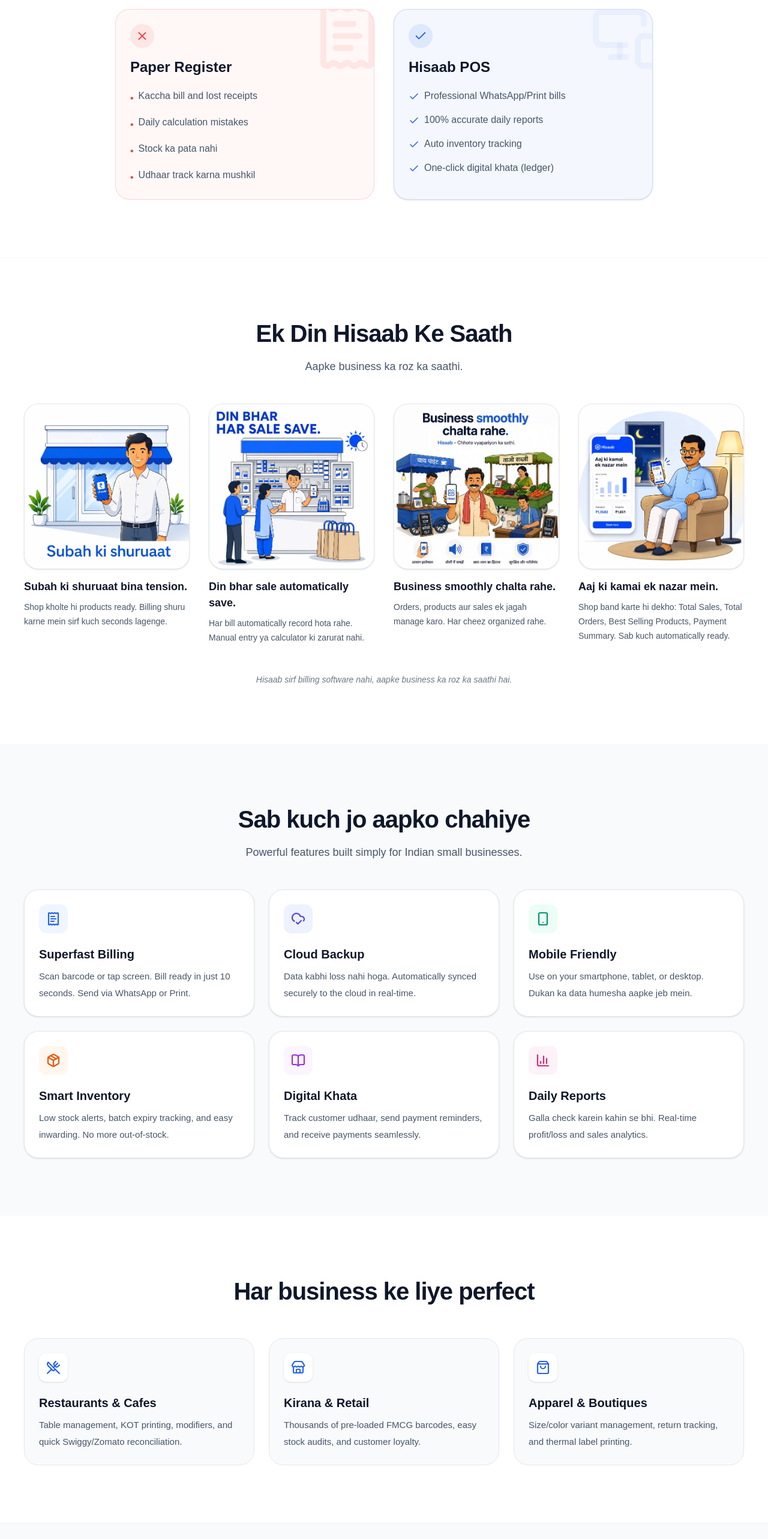
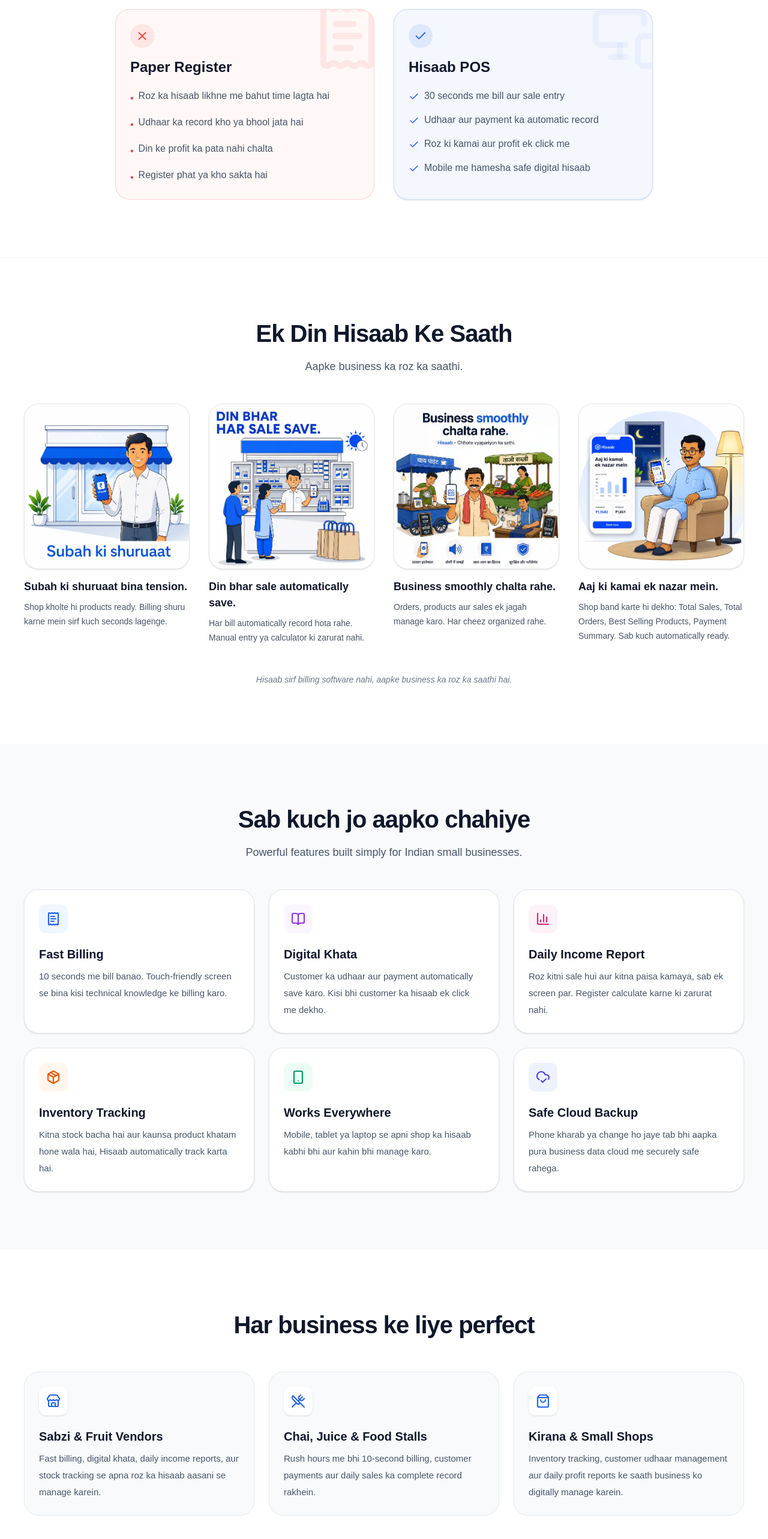
Before and after one commit to nikhilrana13/Hisaab-Free-POS-Business-Management-Platform-for-Small-Businesses, a Next.js app in the folder frontend/: page / in a window 1280 px wide. Shown: the part 1619-4185 px from the top of the page at 60% size. Built offline with nearby package versions, Linux system fonts and the light colour scheme.

Commit message:
feat: Update Comparison, Features, and Solutions sections with localized content and improved descriptions

```diff
--- a/frontend/src/components/home/ComparisonSection.jsx
+++ b/frontend/src/components/home/ComparisonSection.jsx
@@ -35,22 +35,22 @@
             <ul className="space-y-4 font-medium text-[#475569]">
               <li className="flex items-start gap-2">
                 <span className="mt-1 text-[#ef4444]">•</span>
-                Kaccha bill and lost receipts
+                Roz ka hisaab likhne me bahut time lagta hai
               </li>
 
               <li className="flex items-start gap-2">
                 <span className="mt-1 text-[#ef4444]">•</span>
-                Daily calculation mistakes
+                  Udhaar ka record kho ya bhool jata hai
               </li>
 
               <li className="flex items-start gap-2">
                 <span className="mt-1 text-[#ef4444]">•</span>
-                Stock ka pata nahi
+                 Din ke profit ka pata nahi chalta
               </li>
 
               <li className="flex items-start gap-2">
                 <span className="mt-1 text-[#ef4444]">•</span>
-                Udhaar track karna mushkil
+                Register phat ya kho sakta hai
               </li>
             </ul>
           </div>
@@ -76,7 +76,7 @@
                   size={18}
                   className="mt-1 shrink-0 text-[#2563eb]"
                 />
-                Professional WhatsApp/Print bills
+                 30 seconds me bill aur sale entry
               </li>
 
               <li className="flex items-start gap-2">
@@ -84,7 +84,7 @@
                   size={18}
                   className="mt-1 shrink-0 text-[#2563eb]"
                 />
-                100% accurate daily reports
+              Udhaar aur payment ka automatic record
               </li>
 
               <li className="flex items-start gap-2">
@@ -92,7 +92,7 @@
                   size={18}
                   className="mt-1 shrink-0 text-[#2563eb]"
                 />
-                Auto inventory tracking
+                  Roz ki kamai aur profit ek click me
               </li>
 
               <li className="flex items-start gap-2">
@@ -100,7 +100,7 @@
                   size={18}
                   className="mt-1 shrink-0 text-[#2563eb]"
                 />
-                One-click digital khata (ledger)
+               Mobile me hamesha safe digital hisaab
               </li>
             </ul>
           </div>
--- a/frontend/src/components/home/FeaturesSection.jsx
+++ b/frontend/src/components/home/FeaturesSection.jsx
@@ -1,55 +1,53 @@
-"use client";
-
 import {ReceiptText,CloudCheck,Smartphone,Package,BookOpen,BarChart3,} from "lucide-react";
 
 const features = [
-  {
-    title: "Superfast Billing",
+   {
+    title: "Fast Billing",
     description:
-      "Scan barcode or tap screen. Bill ready in just 10 seconds. Send via WhatsApp or Print.",
+      "10 seconds me bill banao. Touch-friendly screen se bina kisi technical knowledge ke billing karo.",
     icon: ReceiptText,
     iconBg: "#eff6ff",
     iconColor: "#2563eb",
   },
   {
-    title: "Cloud Backup",
+    title: "Digital Khata",
     description:
-      "Data kabhi loss nahi hoga. Automatically synced securely to the cloud in real-time.",
-    icon: CloudCheck,
-    iconBg: "#eef2ff",
-    iconColor: "#4f46e5",
+      "Customer ka udhaar aur payment automatically save karo. Kisi bhi customer ka hisaab ek click me dekho.",
+    icon: BookOpen,
+    iconBg: "#faf5ff",
+    iconColor: "#9333ea",
   },
   {
-    title: "Mobile Friendly",
+    title: "Daily Income Report",
     description:
-      "Use on your smartphone, tablet, or desktop. Dukan ka data humesha aapke jeb mein.",
+      "Roz kitni sale hui aur kitna paisa kamaya, sab ek screen par. Register calculate karne ki zarurat nahi.",
+    icon: BarChart3,
+    iconBg: "#fdf2f8",
+    iconColor: "#db2777",
+  },
+  {
+    title: "Inventory Tracking",
+    description:
+      "Kitna stock bacha hai aur kaunsa product khatam hone wala hai, Hisaab automatically track karta hai.",
+    icon: Package,
+    iconBg: "#fff7ed",
+    iconColor: "#ea580c",
+  },
+  {
+    title: "Works Everywhere",
+    description:
+      "Mobile, tablet ya laptop se apni shop ka hisaab kabhi bhi aur kahin bhi manage karo.",
     icon: Smartphone,
     iconBg: "#ecfdf5",
     iconColor: "#059669",
   },
   {
-    title: "Smart Inventory",
+    title: "Safe Cloud Backup",
     description:
-      "Low stock alerts, batch expiry tracking, and easy inwarding. No more out-of-stock.",
-    icon: Package,
-    iconBg: "#fff7ed",
-    iconColor: "#ea580c",
-  },
-  {
-    title: "Digital Khata",
-    description:
-      "Track customer udhaar, send payment reminders, and receive payments seamlessly.",
-    icon: BookOpen,
-    iconBg: "#faf5ff",
-    iconColor: "#9333ea",
-  },
-  {
-    title: "Daily Reports",
-    description:
-      "Galla check karein kahin se bhi. Real-time profit/loss and sales analytics.",
-    icon: BarChart3,
-    iconBg: "#fdf2f8",
-    iconColor: "#db2777",
+      "Phone kharab ya change ho jaye tab bhi aapka pura business data cloud me securely safe rahega.",
+    icon: CloudCheck,
+    iconBg: "#eef2ff",
+    iconColor: "#4f46e5",
   },
 ];
 
--- a/frontend/src/components/home/SolutionsSection.jsx
+++ b/frontend/src/components/home/SolutionsSection.jsx
@@ -1,24 +1,22 @@
-"use client";
-
 import { Store, ShoppingBag, UtensilsCrossed } from "lucide-react";
 
 const solutions = [
+ {
+    title: "Sabzi & Fruit Vendors",
+    description:
+      "Fast billing, digital khata, daily income reports, aur stock tracking se apna roz ka hisaab aasani se manage karein.",
+    icon: Store,
+  },
   {
-    title: "Restaurants & Cafes",
+    title: "Chai, Juice & Food Stalls",
     description:
-      "Table management, KOT printing, modifiers, and quick Swiggy/Zomato reconciliation.",
+      "Rush hours me bhi 10-second billing, customer payments aur daily sales ka complete record rakhein.",
     icon: UtensilsCrossed,
   },
   {
-    title: "Kirana & Retail",
+    title: "Kirana & Small Shops",
     description:
-      "Thousands of pre-loaded FMCG barcodes, easy stock audits, and customer loyalty.",
-    icon: Store,
-  },
-  {
-    title: "Apparel & Boutiques",
-    description:
-      "Size/color variant management, return tracking, and thermal label printing.",
+      "Inventory tracking, customer udhaar management aur daily profit reports ke saath business ko digitally manage karein.",
     icon: ShoppingBag,
   },
 ];
```
